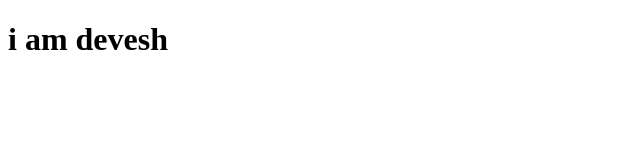
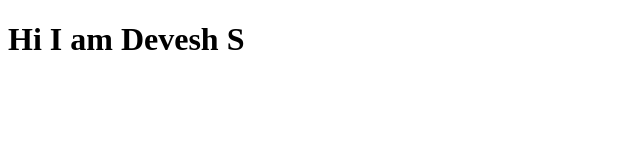
Before and after one commit to divi-234/learnin, a plain HTML site: page index.html in a window 1280 px wide. Shown: the whole page, without its empty margins (0-640 px from the left). Drawn offline with Linux system fonts and the light colour scheme.

Commit message:
feat : added new changes in html

```diff
--- a/index.html
+++ b/index.html
@@ -6,6 +6,6 @@
     <title>Document</title>
 </head>
 <body>
-    <h1>i am devesh</h1>
+    <h1> Hi I am Devesh S</h1>
 </body>
 </html>
```
